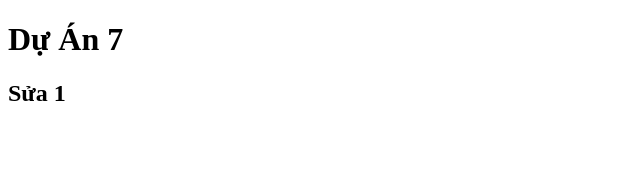
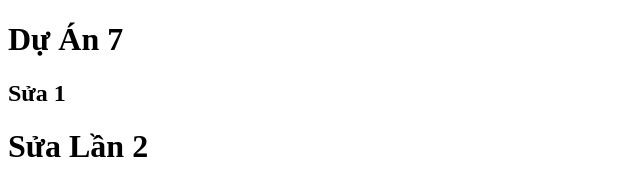
Before and after one commit to cngthaivn/du-an-7, a plain HTML site: page index.html in a window 1280 px wide. Shown: the whole page, without its empty margins (0-640 px from the left). Drawn offline with Linux system fonts and the light colour scheme.

Commit message:
2. Sửa Lần 2

```diff
--- a/index.html
+++ b/index.html
@@ -8,5 +8,6 @@
   <body>
     <h1>Dự Án 7</h1>
     <h2>Sửa 1</h2>
+    <h1>Sửa Lần 2</h1>
   </body>
 </html>
```
